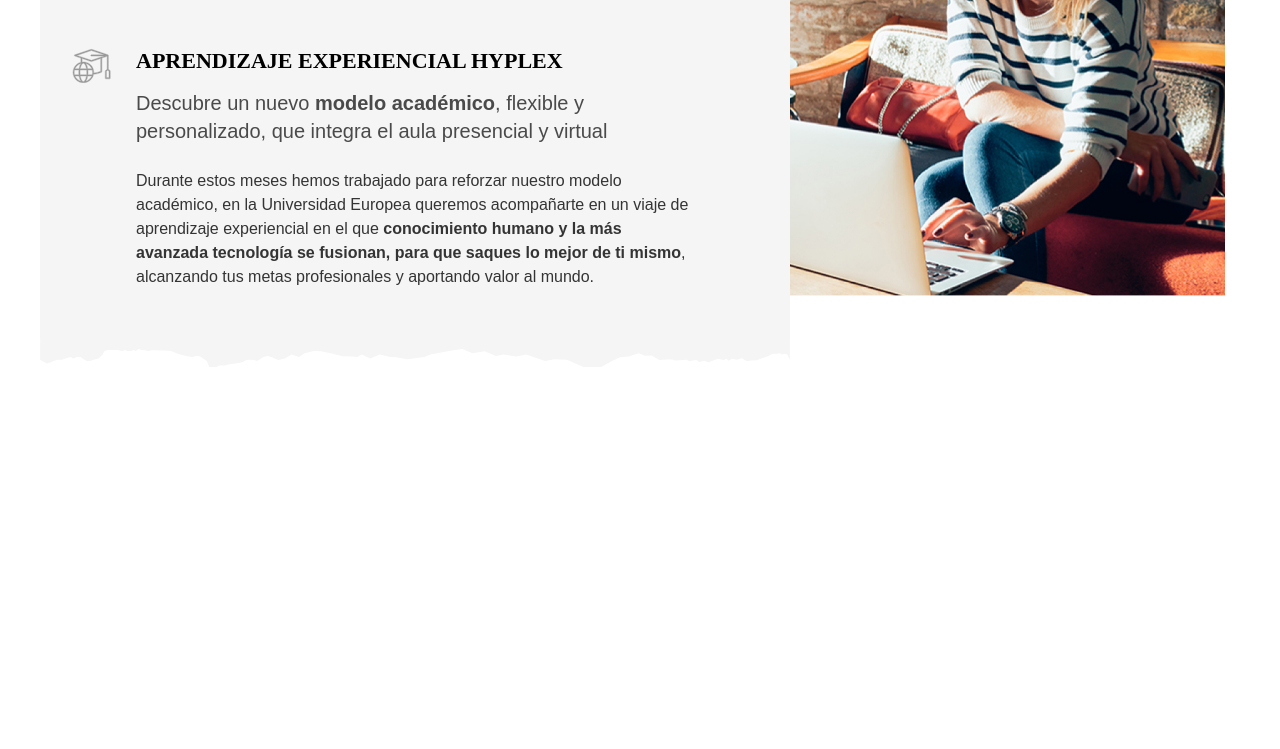
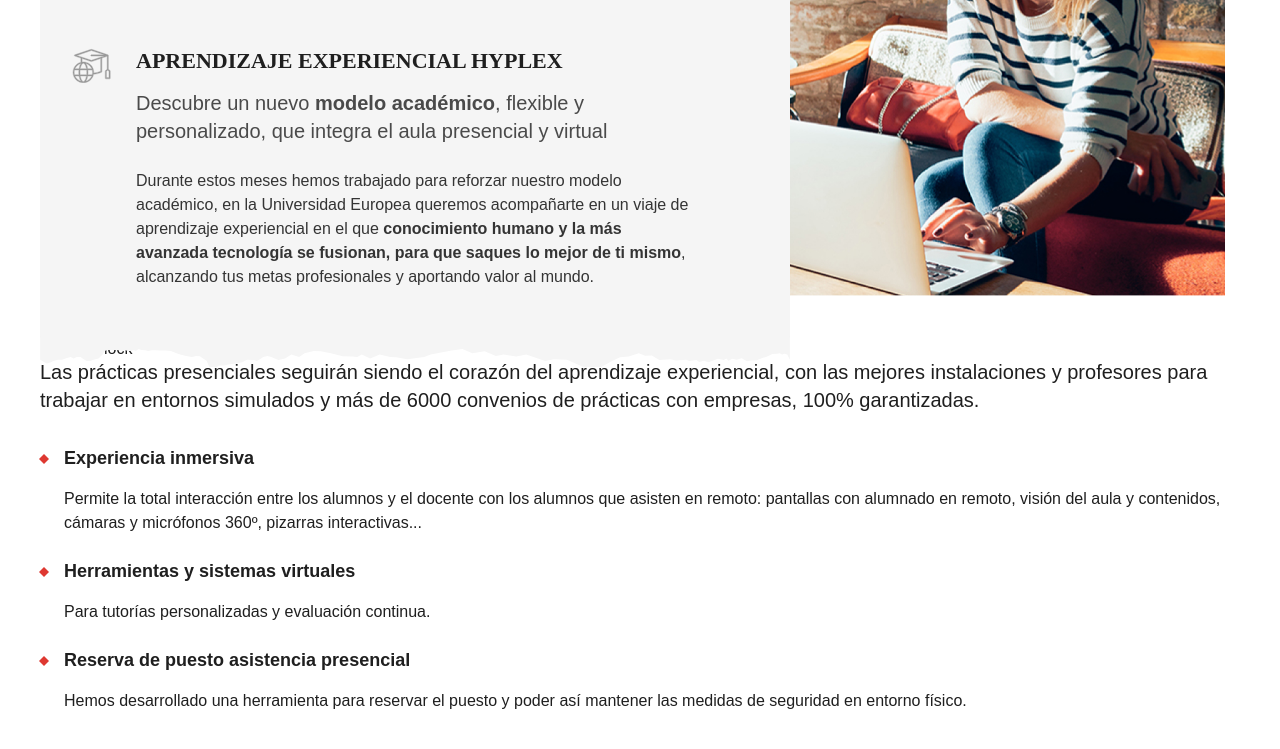
Before and after one commit to mariasimo/Sass-Parcel-Starter-Kit, a website built with Parcel: page src/index.html in a window 1280 px wide. Shown: the part 1082-1831 px from the top of the page. Built offline with nearby package versions, Linux system fonts and the light colour scheme; a web font is replaced by a local one.

Commit message:
Create default styles for lists

```diff
--- a/src/partials/hyplex-mod.html
+++ b/src/partials/hyplex-mod.html
@@ -16,6 +16,7 @@
             </div>
         </article>
 
-        <h1>Holi</h1>
+        <include src="./partials/tabs.html"></include>
+
     </div>
 </section>
--- a/src/partials/tabs.html
+++ b/src/partials/tabs.html
@@ -20,10 +20,19 @@
             <p class="standfirst body-l">
                 Las prácticas presenciales seguirán siendo el corazón del aprendizaje experiencial, con las mejores instalaciones y profesores para trabajar en entornos simulados y más de 6000 convenios de prácticas con empresas, 100% garantizadas.
             </p>
-            <ul class="dotted-list">
-                <li></li>
-                <li></li>
-                <li></li>
+            <ul class="dotted-list" >
+                <li>
+                    <h4 class="title title-xs">Experiencia inmersiva</h4>
+                    <p class="body-m">Permite la total interacción entre los alumnos y el docente con los alumnos que asisten en remoto: pantallas con alumnado en remoto, visión del aula y contenidos, cámaras y micrófonos 360º, pizarras interactivas...</p>
+                </li>
+                <li>
+                    <h4 class="title title-xs">Herramientas y sistemas virtuales</h4>
+                    <p class="body-m">Para tutorías personalizadas y evaluación continua.</p>
+                </li>
+                <li>
+                    <h4 class="title title-xs">Reserva de puesto asistencia presencial</h4>
+                    <p class="body-m">Hemos desarrollado una herramienta para reservar el puesto y poder así mantener las medidas de seguridad en entorno físico.</p>
+                </li>
             </ul>
         </div>
     </div>
--- a/src/styles/base/_base.scss
+++ b/src/styles/base/_base.scss
@@ -2,7 +2,7 @@ body {
     font-family: $f_secondary;
     font-size: 16px;
     line-height: 1.2;
-    color: black;
+    color: $text-high-emphasis;
     background-color: white;
     min-height: 100%;
     -webkit-font-smoothing: antialiased;
@@ -49,3 +49,18 @@ button {
 .bold {
     font-weight: $bold;
 }
+
+ul.dotted-list {
+    margin: $m $s;
+
+    li {
+        list-style-image: url(/images/diamond-bullet-list.svg);
+        padding-left: $xs;
+        margin-bottom: $xm;
+
+        .title {
+            margin-bottom: $s;
+        }
+
+    }
+}
--- a/src/styles/base/_type.scss
+++ b/src/styles/base/_type.scss
@@ -67,7 +67,7 @@
 // Title XS
 @mixin title_xs() {
     font-family: $f_secondary;
-    font-weight: $regular;
+    font-weight: $bold;
     font-size: 18px;
     line-height: 1.4;
 
```
Also changed, not shown: src/images/diamond-bullet-list.svg (added), src/index.html (line endings or trailing spaces).
